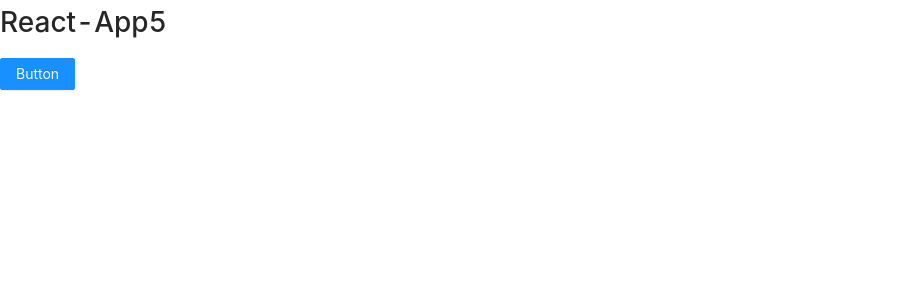
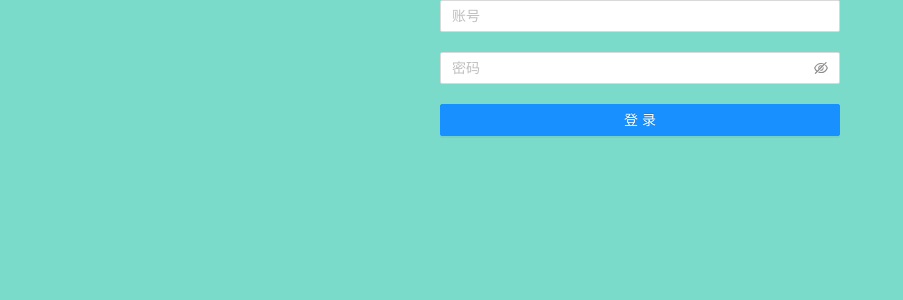
Before and after one commit to swwzfy/my-react, a React app: page /#/login in a window 1280 px wide. Shown: the top 300 px of the page, without its empty margins (0-903 px from the left). Built offline with nearby package versions, Linux system fonts and the light colour scheme.

Commit message:
添加路由

```diff
--- a/package.json
+++ b/package.json
@@ -44,6 +44,7 @@
     "react-dev-utils": "^12.0.1",
     "react-dom": "^18.2.0",
     "react-refresh": "^0.11.0",
+    "react-router-dom": "^6.4.2",
     "resolve": "^1.20.0",
     "resolve-url-loader": "^4.0.0",
     "sass-loader": "^12.3.0",
--- a/src/App.js
+++ b/src/App.js
@@ -1,10 +1,20 @@
-import { Button } from 'antd'
+import { HashRouter, Route, Routes, Navigate } from 'react-router-dom'
+import Login from '@/pages/login'
+import Home from '@/pages/home'
 
 function App() {
-    return <div className="App">
-        <h1>React-App5</h1>
-        <Button type="primary">Button</Button>
-    </div>
+    return (
+        <HashRouter>
+            <Routes>
+                {/* 路由精确匹配"/home"，跳转Home页面 */}
+                <Route exact path="/home" element={<Home />} />
+                {/* 路由精确匹配"/login"，跳转Login页面 */}
+                <Route exact path="/login" element={<Login />} />
+                {/* 未匹配，则跳转Login页面 */}
+                <Route path="*" element={<Navigate to="/login" />} />
+            </Routes>
+        </HashRouter>
+    )
 }
 
-export default App;
+export default App
--- a/src/pages/home/home.styl
+++ b/src/pages/home/home.styl
@@ -0,0 +1,13 @@
+.P-home
+    position: absolute
+    top: 0
+    bottom: 0
+    width: 100%
+    background: linear-gradient(#f48c8d,#f4c58d)
+    h1
+        margin-top: 50px
+        text-align: center
+        color: #fff
+    .ipt-con
+        margin: 20px auto 0
+        text-align: center
--- a/src/pages/home/index.js
+++ b/src/pages/home/index.js
@@ -0,0 +1,16 @@
+import { Button } from 'antd'
+import './home.styl'
+
+function Home() {
+
+    return (
+        <div className="P-home">
+            <h1>Home Page</h1>
+            <div className="ipt-con">
+                <Button>返回登录</Button>
+            </div>
+        </div>
+    )
+}
+
+export default Home
--- a/src/pages/login/index.js
+++ b/src/pages/login/index.js
@@ -0,0 +1,23 @@
+import { Button, Input } from 'antd'
+import './login.styl'
+
+function Login() {
+
+    return (
+        <div className="P-login">
+            <div className="ipt-con">
+                <Input placeholder="账号" />
+            </div>
+            <div className="ipt-con">
+                <Input.Password placeholder="密码" />
+            </div>
+            <div className="ipt-con">
+                <Button type="primary" block={true}>
+                    登录
+                </Button>
+            </div>
+        </div>
+    )
+}
+
+export default Login
--- a/src/pages/login/login.styl
+++ b/src/pages/login/login.styl
@@ -0,0 +1,10 @@
+.P-login
+    position: absolute
+    top: 0
+    bottom: 0
+    width: 100%
+    background: #7adbcb
+    .ipt-con
+        margin: 0 auto 20px
+        width: 400px
+        text-align: center
```
Also changed, not shown: 1 other file (tests, documents, lock files or other folders).
